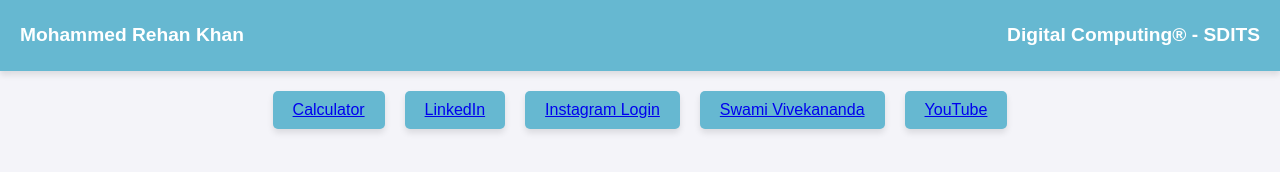
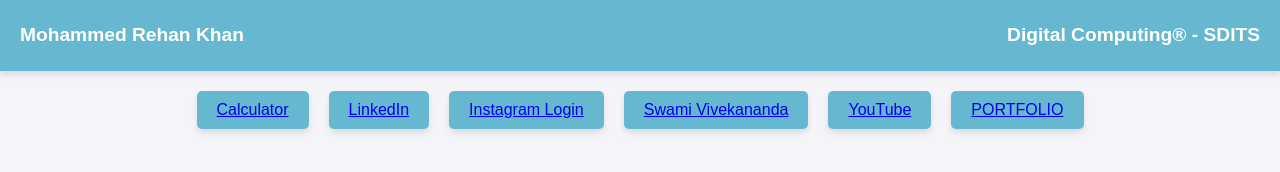
Before and after one commit to Rehankhan124/Digital-Computing, a plain HTML site: page index.html in a window 1280 px wide. Drawn offline with Linux system fonts and the light colour scheme.

Commit message:
index.html
Signed-off-by: Rehankhan124 <boy025767@gmail.com>

```diff
--- a/index.html
+++ b/index.html
@@ -81,6 +81,8 @@
     <button><a href="insta_login.html">Instagram Login</a></button>
     <button><a href="swami.html">Swami Vivekananda</a></button>
     <button><a href="Youtube.html">YouTube</a></button>
+    <button><a href="https://rehankhan124.github.io/Digital_computing_Tasks2/">PORTFOLIO</a></button>
+
 </main>
 
 </body>
```
